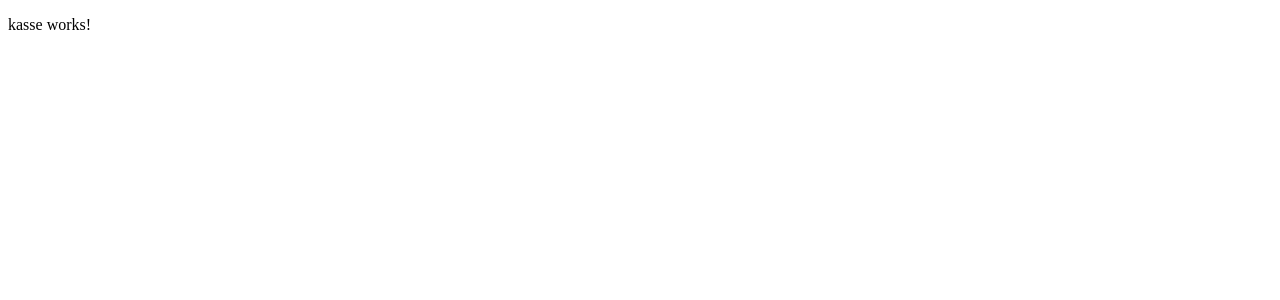
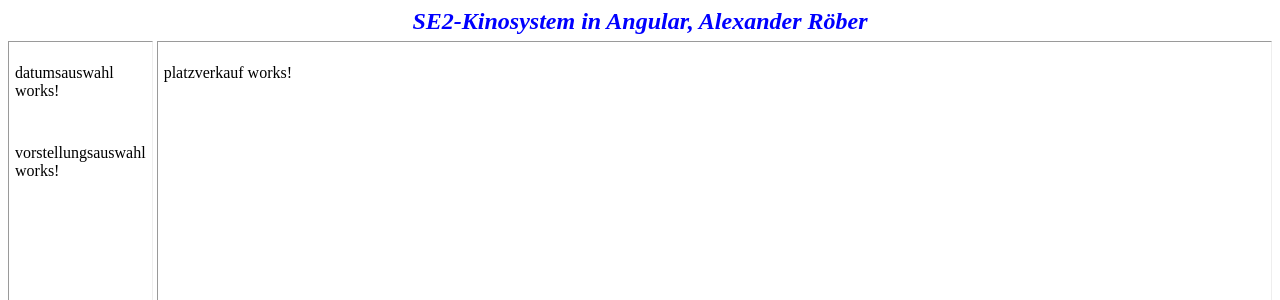
Before and after one commit to alexroeber/Kinosystem, an Angular app: page / in a window 1280 px wide. Shown: the top 300 px of the page. Built offline with nearby package versions, Linux system fonts and the light colour scheme.

Commit message:
Creating rough structure for Kassenwerkzeug

```diff
--- a/src/app/werkzeuge/kasse/kasse.component.css
+++ b/src/app/werkzeuge/kasse/kasse.component.css
@@ -0,0 +1,45 @@
+.wrapper {
+  height: 100%;
+  display: flex;
+  flex-direction: column;
+}
+
+.header {
+  font-size: x-large;
+  font-weight: bold;
+  font-style: italic;
+  color: blue;
+  text-align: center;
+  flex: 0 0 0;
+  margin-bottom: 6px;
+}
+
+.content {
+  flex: 1 0 0;
+  overflow: auto;
+  display: flex;
+  flex-direction: row;
+}
+
+.left {
+  display: flex;
+  flex-direction: column;
+  margin-right: 4px;
+}
+
+.left, platzverkauf {
+  border-style: inset;
+  border-width: 1px;
+}
+
+.left, datumsauswahl {
+  flex: 0 0 0;
+}
+
+vorstellungsauswahl, platzverkauf {
+  flex: 1 0 0;
+}
+
+datumsauswahl, vorstellungsauswahl, platzverkauf {
+  padding: 6px;
+}
--- a/src/app/werkzeuge/kasse/kasse.component.html
+++ b/src/app/werkzeuge/kasse/kasse.component.html
@@ -1 +1,10 @@
-<p>kasse works!</p>
+<div class="wrapper">
+  <div class="header">SE2-Kinosystem in Angular, Alexander Röber</div>
+  <div class="content">
+    <div class="left">
+      <datumsauswahl></datumsauswahl>
+      <vorstellungsauswahl></vorstellungsauswahl>
+    </div>
+    <platzverkauf></platzverkauf>
+  </div>
+</div>
--- a/src/app/werkzeuge/platzverkauf/platzverkauf.module.ts
+++ b/src/app/werkzeuge/platzverkauf/platzverkauf.module.ts
@@ -6,6 +6,9 @@ import {BezahlungComponent} from "./bezahlung/bezahlung.component";
 
 @NgModule({
   declarations: [PlatzverkaufComponent, BezahlungComponent],
+  exports: [
+    PlatzverkaufComponent
+  ],
   imports: [
     CommonModule
   ]
--- a/src/app/werkzeuge/werkzeuge.module.ts
+++ b/src/app/werkzeuge/werkzeuge.module.ts
@@ -3,6 +3,7 @@ import {CommonModule} from "@angular/common";
 import {KasseComponent} from "./kasse/kasse.component";
 import {DatumsauswahlComponent} from "./datumsauswahl/datumsauswahl.component";
 import {VorstellungsauswahlComponent} from "./vorstellungsauswahl/vorstellungsauswahl.component";
+import {PlatzverkaufModule} from "./platzverkauf/platzverkauf.module";
 
 
 @NgModule({
@@ -11,7 +12,8 @@ import {VorstellungsauswahlComponent} from "./vorstellungsauswahl/vorstellungsau
     KasseComponent
   ],
   imports: [
-    CommonModule
+    CommonModule,
+    PlatzverkaufModule
   ]
 })
 export class WerkzeugeModule {
--- a/src/styles.css
+++ b/src/styles.css
@@ -1 +1,12 @@
-/* You can add global styles to this file, and also import other style files */
+html {
+  height: 100%;
+}
+
+html, body {
+  margin: 0;
+}
+
+body {
+  height: calc(100% - 16px);
+  padding: 8px;
+}
```
